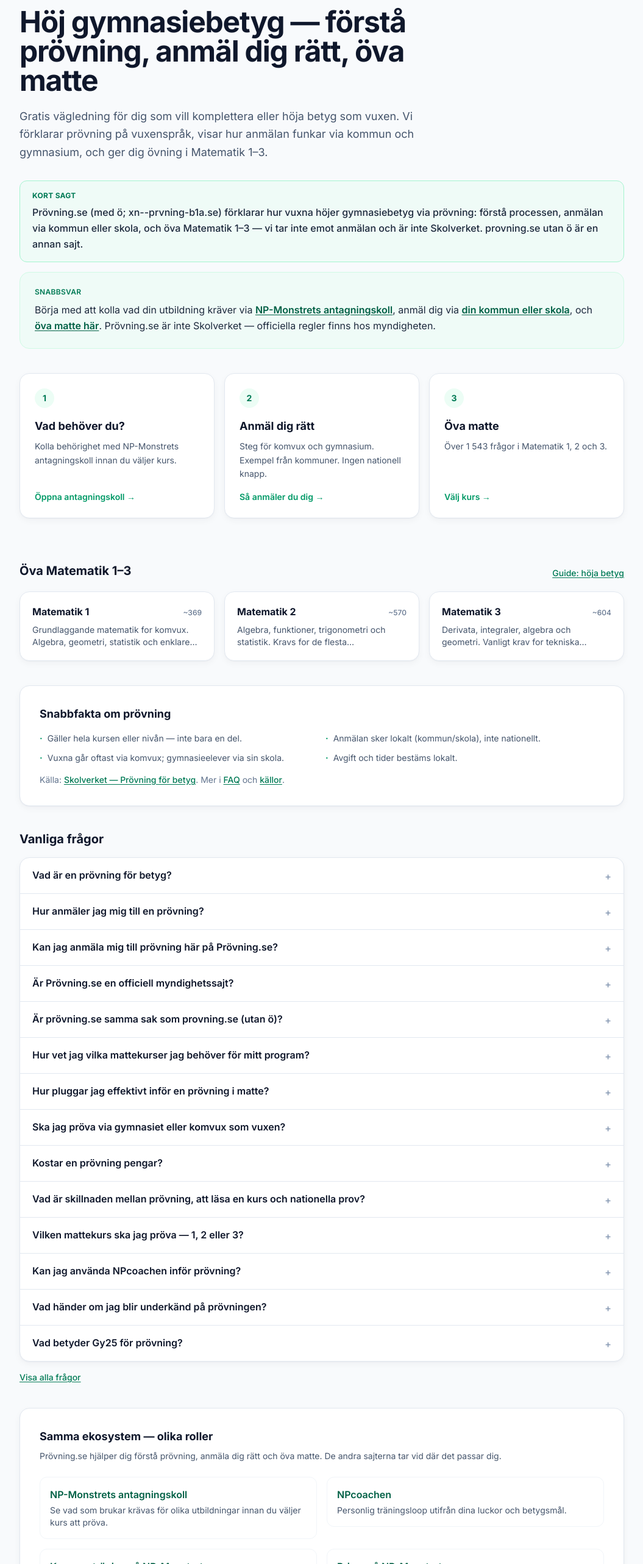
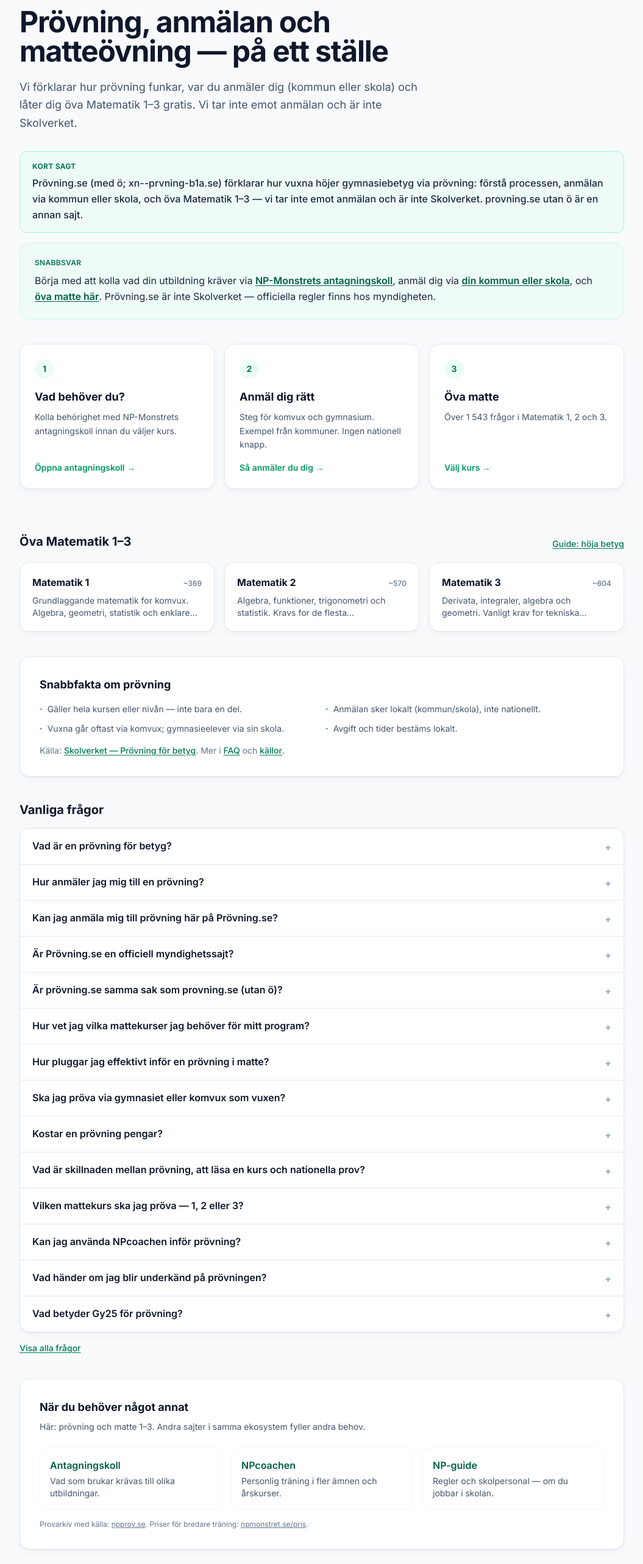
Before and after one commit to AlexanderEJohansson/pr-vning, a Next.js app: page / in a window 1280 px wide. Shown: the part 141-2706 px from the top of the page at 61% size, without its empty margins (112-1167 px from the left). Built offline with nearby package versions, Linux system fonts and the light colour scheme.

Commit message:
style(ui): tone down AI-ish copy and ecosystem link spam
Shorter hero, three role-based sibling links, cleaner footer labels.

```diff
--- a/src/app/page.tsx
+++ b/src/app/page.tsx
@@ -13,7 +13,7 @@ import { MATH_LEVELS } from '@/lib/math-catalog';
 export const metadata: Metadata = {
   title: 'Prövning.se — Höj gymnasiebetyg, anmäl dig och öva matte',
   description:
-    'För vuxna som vill höja gymnasiebetyg: förstå prövning, anmäla dig via kommun eller gymnasium, kolla behörighet och öva Matematik 1–3 gratis.',
+    'Vuxen och vill höja gymnasiebetyg? Förklaring av prövning, hur anmälan funkar via kommun eller skola, och gratis övning i Matematik 1–3. Inte Skolverket.',
 };
 
 const homeFaq = faqByIds(FAQ_HOME_IDS);
@@ -27,16 +27,16 @@ export default function HomePage() {
 
       <section className="mx-auto max-w-5xl px-4 pb-8 pt-14 sm:pt-16">
         <AnimateIn>
-          <p className="text-sm font-semibold uppercase tracking-wide text-emerald-600">
-            Vuxna · höja betyg · prövning · komvux
+          <p className="text-sm font-semibold tracking-wide text-emerald-700">
+            För dig som är vuxen och vill höja betyg
           </p>
-          <h1 className="mt-3 max-w-3xl text-4xl font-bold tracking-tight text-slate-900 sm:text-5xl">
-            Höj gymnasiebetyg — förstå prövning, anmäl dig rätt, öva matte
+          <h1 className="mt-3 max-w-3xl text-4xl font-bold tracking-tight text-slate-900 sm:text-5xl text-balance">
+            Prövning, anmälan och matteövning — på ett ställe
           </h1>
           <p className="mt-5 max-w-2xl text-lg leading-relaxed text-slate-600">
-            Gratis vägledning för dig som vill komplettera eller höja betyg som vuxen.
-            Vi förklarar prövning på vuxenspråk, visar hur anmälan funkar via kommun och
-            gymnasium, och ger dig övning i Matematik 1–3.
+            Vi förklarar hur prövning funkar, var du anmäler dig (kommun eller skola)
+            och låter dig öva Matematik 1–3 gratis. Vi tar inte emot anmälan och är
+            inte Skolverket.
           </p>
         </AnimateIn>
 
--- a/src/components/EcosystemCta.tsx
+++ b/src/components/EcosystemCta.tsx
@@ -135,28 +135,37 @@ export function EcosystemCta({
     );
   }
 
+  // Full: max tre syskon-länkar med tydlig roll (undvik länkspam)
   return (
     <section className="rounded-2xl border border-slate-200 bg-white p-6 shadow-card sm:p-8">
-      <h2 className="text-lg font-bold text-slate-900">Samma ekosystem — olika roller</h2>
+      <h2 className="text-lg font-bold text-slate-900">När du behöver något annat</h2>
       <p className="mt-2 text-sm text-slate-600">
-        Prövning.se hjälper dig förstå prövning, anmäla dig rätt och öva matte. De andra
-        sajterna tar vid där det passar dig.
+        Här: prövning och matte 1–3. Andra sajter i samma ekosystem fyller andra behov.
       </p>
-      <ul className="mt-6 grid gap-4 sm:grid-cols-2">
+      <ul className="mt-6 grid gap-4 sm:grid-cols-3">
         {[
-          { ...ECOSYSTEM.antagningskoll, href: antagning },
-          { ...ECOSYSTEM.npcoachen, href: npcoachen },
-          { ...ECOSYSTEM.komvux, href: komvux },
-          { ...ECOSYSTEM.pris, href: pris },
-          { ...ECOSYSTEM.npguide, href: npguide },
-          { ...ECOSYSTEM.npprov, href: npprov },
+          {
+            href: antagning,
+            label: 'Antagningskoll',
+            description: 'Vad som brukar krävas till olika utbildningar.',
+          },
+          {
+            href: npcoachen,
+            label: 'NPcoachen',
+            description: 'Personlig träning i fler ämnen och årskurser.',
+          },
+          {
+            href: npguide,
+            label: 'NP-guide',
+            description: 'Regler och skolpersonal — om du jobbar i skolan.',
+          },
         ].map((item) => (
           <li key={item.label}>
             <a
               href={item.href}
               target="_blank"
               rel="noopener noreferrer"
-              className="block rounded-xl border border-slate-100 p-4 transition hover:border-emerald-200 hover:bg-emerald-50/40"
+              className="block h-full rounded-xl border border-slate-100 p-4 transition hover:border-emerald-200 hover:bg-emerald-50/40"
             >
               <span className="font-semibold text-emerald-800">{item.label}</span>
               <span className="mt-1 block text-sm text-slate-600">{item.description}</span>
@@ -164,6 +173,17 @@ export function EcosystemCta({
           </li>
         ))}
       </ul>
+      <p className="mt-4 text-xs text-slate-500">
+        Provarkiv med källa:{' '}
+        <a href={npprov} target="_blank" rel="noopener noreferrer" className="underline">
+          npprov.se
+        </a>
+        . Priser för bredare träning:{' '}
+        <a href={pris} target="_blank" rel="noopener noreferrer" className="underline">
+          npmonstret.se/pris
+        </a>
+        .
+      </p>
     </section>
   );
 }
--- a/src/components/SiteFooter.tsx
+++ b/src/components/SiteFooter.tsx
@@ -13,27 +13,15 @@ const internal = [
 const external = [
   {
     href: withEcosystemUtm(ECOSYSTEM.antagningskoll.href, 'footer'),
-    label: 'NP-Monstret antagningskoll',
+    label: 'Antagningskoll (behörighet)',
   },
   {
     href: withEcosystemUtm(ECOSYSTEM.npcoachen.href, 'footer'),
-    label: 'NPcoachen',
+    label: 'NPcoachen (mer träning)',
   },
-  {
-    href: withEcosystemUtm(ECOSYSTEM.komvux.href, 'footer'),
-    label: 'NP-Monstret komvux',
-  },
-  {
-    href: withEcosystemUtm(ECOSYSTEM.pris.href, 'footer'),
-    label: 'NP-Monstret priser',
-  },
-  {
-    href: withEcosystemUtm(ECOSYSTEM.npmonstret.href, 'footer'),
-    label: 'npmonstret.se',
-  },
-  { href: ECOSYSTEM.npguide.href, label: 'npguide.se' },
-  { href: ECOSYSTEM.npprov.href, label: 'npprov.se' },
-  { href: ECOSYSTEM.skolverketProvning.href, label: 'Skolverket prövning' },
+  { href: ECOSYSTEM.npguide.href, label: 'npguide.se (regler / skola)' },
+  { href: ECOSYSTEM.npprov.href, label: 'npprov.se (provarkiv)' },
+  { href: ECOSYSTEM.skolverketProvning.href, label: 'Skolverket om prövning' },
 ];
 
 export function SiteFooter() {
@@ -46,8 +34,8 @@ export function SiteFooter() {
               Prövning<span className="text-emerald-500">.se</span>
             </p>
             <p className="mt-2 text-sm leading-relaxed text-slate-500">
-              Gratis vägledning och övning inför prövning i matematik. För vuxna som
-              vill höja gymnasiebetyg. Inte en myndighetssajt.
+              Förklaring, anmälan-vägledning och matteövning inför prövning. Vi tar
+              inte emot din anmälan — det gör kommunen eller skolan.
             </p>
           </div>
           <div>
```
